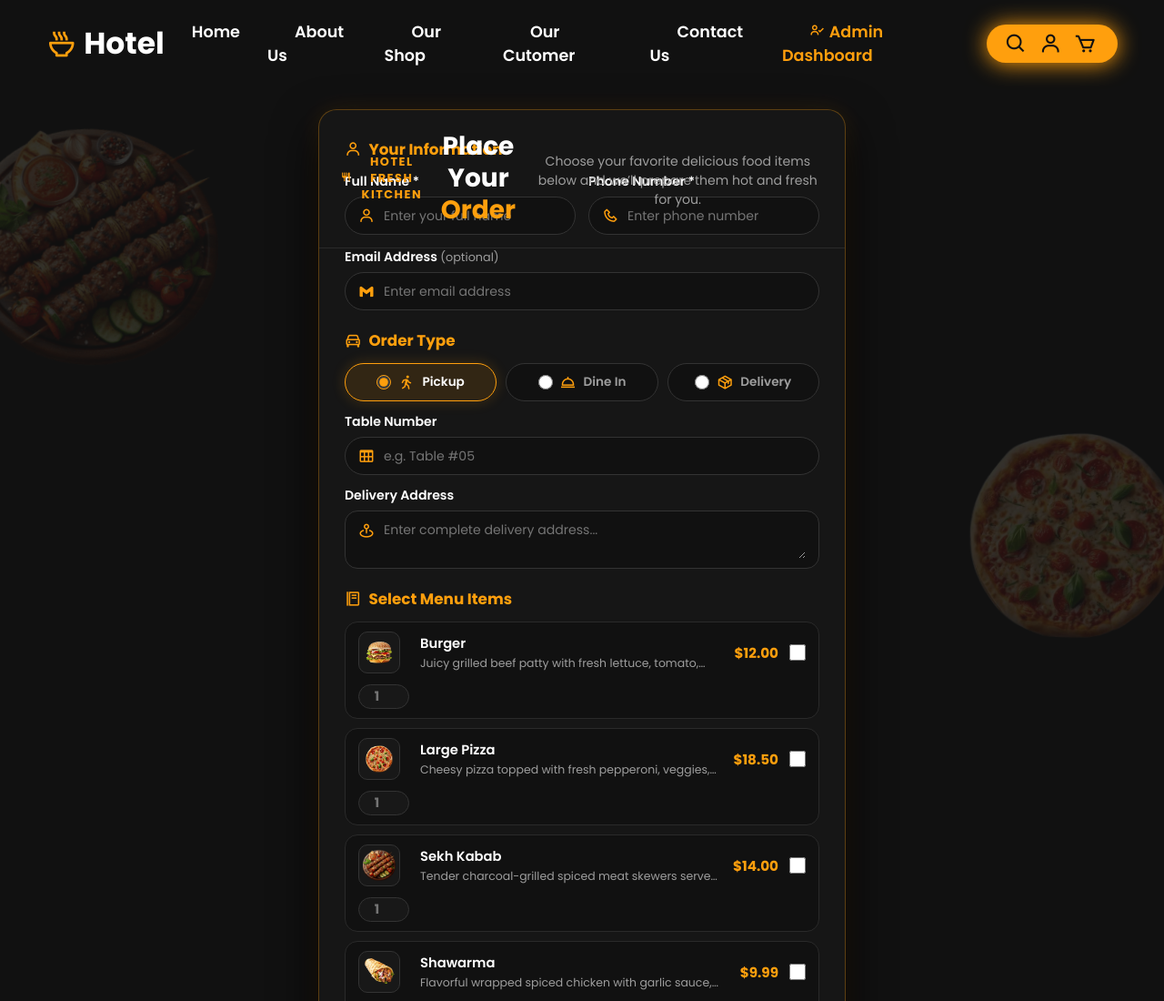
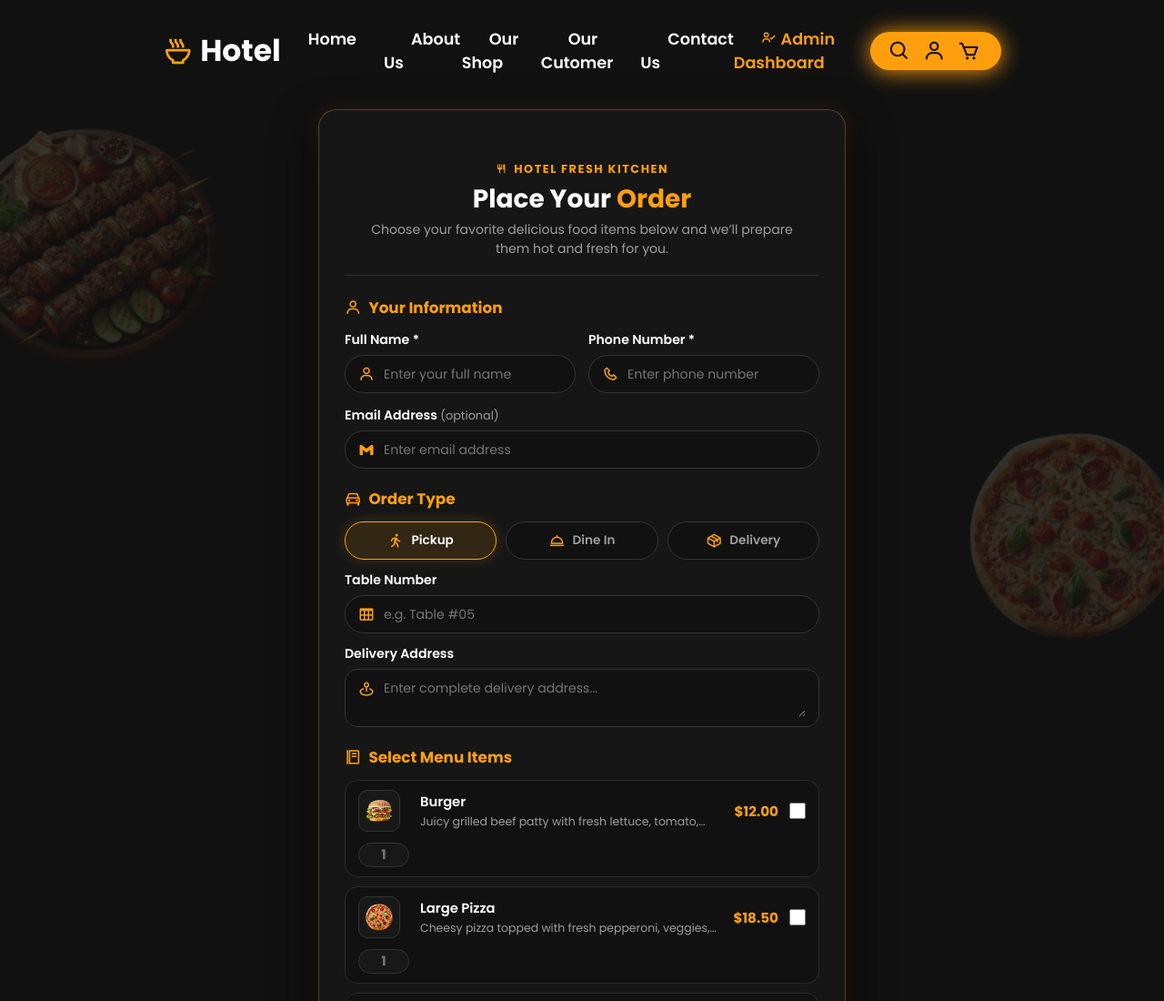
Before and after one commit to Farhan-Tazir/Restorant_Management, a plain HTML site: page order-form.html in a window 1280 px wide. Shown: the top 1100 px of the page at 91% size. Drawn offline with nearby package versions, Linux system fonts and the light colour scheme.

Commit message:
to correct the styling os the order again

```diff
--- a/order-form.css
+++ b/order-form.css
@@ -58,8 +58,11 @@ body {
     50% { transform: translateY(-20px) rotate(4deg); }
 }
 
-/* Header Navbar - EXACT MATCH to style.css */
-header {
+/* Header Navbar - EXACT MATCH to style.css
+   NOTE: scoped to "body > header" (not just "header") so this fixed-position
+   rule only targets the site nav bar and never matches the unrelated
+   <header class="card-header"> nested inside .order-card further down the page. */
+body > header {
     position: fixed;
     width: 100%;
     top: 0;
@@ -73,7 +76,7 @@ header {
     transition: all 0.50s ease;
 }
 
-header.sticky {
+body > header.sticky {
     padding: 12px 14%;
     background: var(--bg-color);
     border-bottom: 1px solid rgba(255, 159, 13, 0.2);
@@ -356,10 +359,19 @@ legend i {
 }
 
 .order-type-pill input[type="radio"] {
-    accent-color: var(--main-color);
-    width: 16px;
-    height: 16px;
-    cursor: pointer;
+    /* Visually hidden: the whole pill is the clickable control and already
+       shows selection via the .active border/glow state, so a second native
+       radio dot next to the icon just adds visual clutter. Kept accessible
+       (not display:none) for screen readers and keyboard focus. */
+    position: absolute;
+    width: 1px;
+    height: 1px;
+    padding: 0;
+    margin: -1px;
+    overflow: hidden;
+    clip: rect(0, 0, 0, 0);
+    white-space: nowrap;
+    border: 0;
 }
 
 .order-type-pill i {
@@ -474,6 +486,18 @@ legend i {
 
 .quantity-input:disabled {
     opacity: 0.4;
+}
+
+/* Hide native number-input spin arrows: at 42px wide they get clipped by
+   the pill container and look broken rather than intentional. */
+.quantity-input::-webkit-outer-spin-button,
+.quantity-input::-webkit-inner-spin-button {
+    -webkit-appearance: none;
+    margin: 0;
+}
+
+.quantity-input[type="number"] {
+    -moz-appearance: textfield;
 }
 
 /* Order Summary Box */
```
